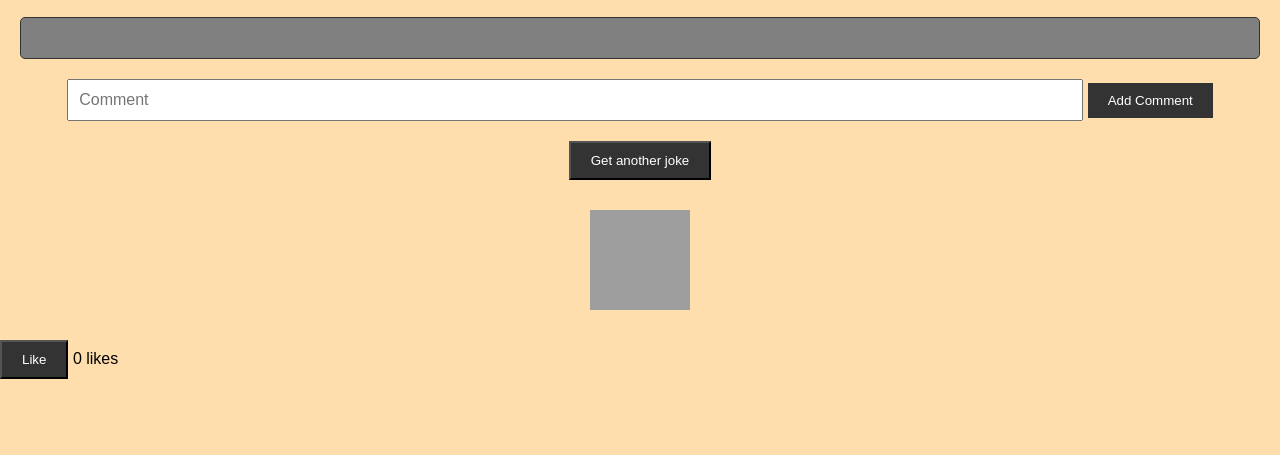
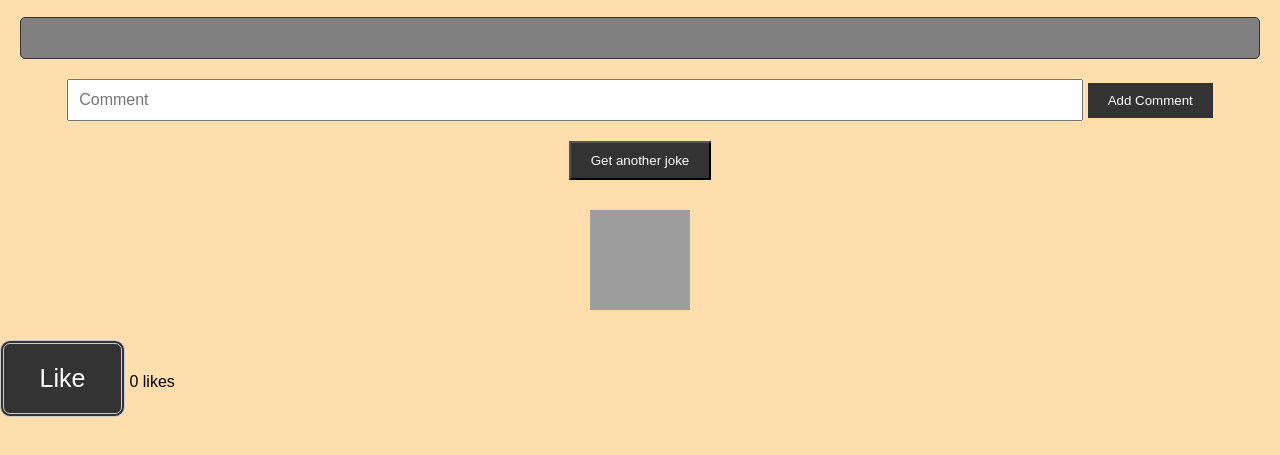
Before and after one commit to joseph123-wq/project, a plain HTML site: page index.html in a window 1280 px wide. Shown: the part 111-566 px from the top of the page. Drawn offline with Linux system fonts and the light colour scheme; no server answers; grey boxes are pictures that could not be loaded.

Commit message:
Eighth Commit

```diff
--- a/index.css
+++ b/index.css
@@ -69,11 +69,18 @@ body {
 
   #like-button {
     display: inline-block;
-    background-color: #333;
-    color: white;
-    cursor: pointer;
-    padding: 10px 20px;
-    margin: 0 auto;
+        background-color: #333;
+        border-radius: 10px;
+        border: 4px double #cccccc;
+        color: #ffffff;
+        text-align: center;
+        font-size: 25px;
+        padding: 20px;
+        width: 125px;
+        transition: all 0.5s;
+        cursor: pointer;
+        margin: 0 auto;
+
 }
 
 #like-count {
```
